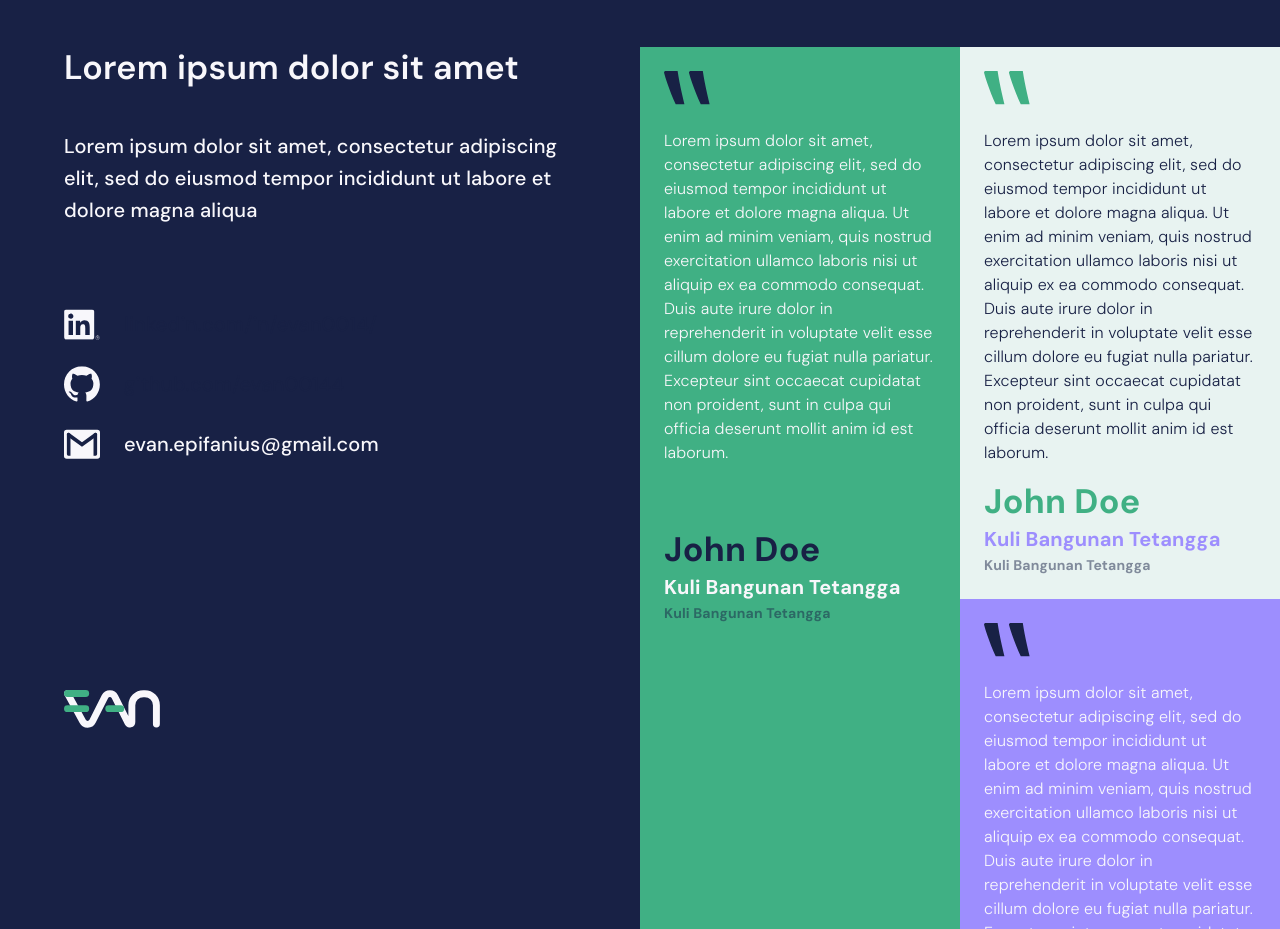
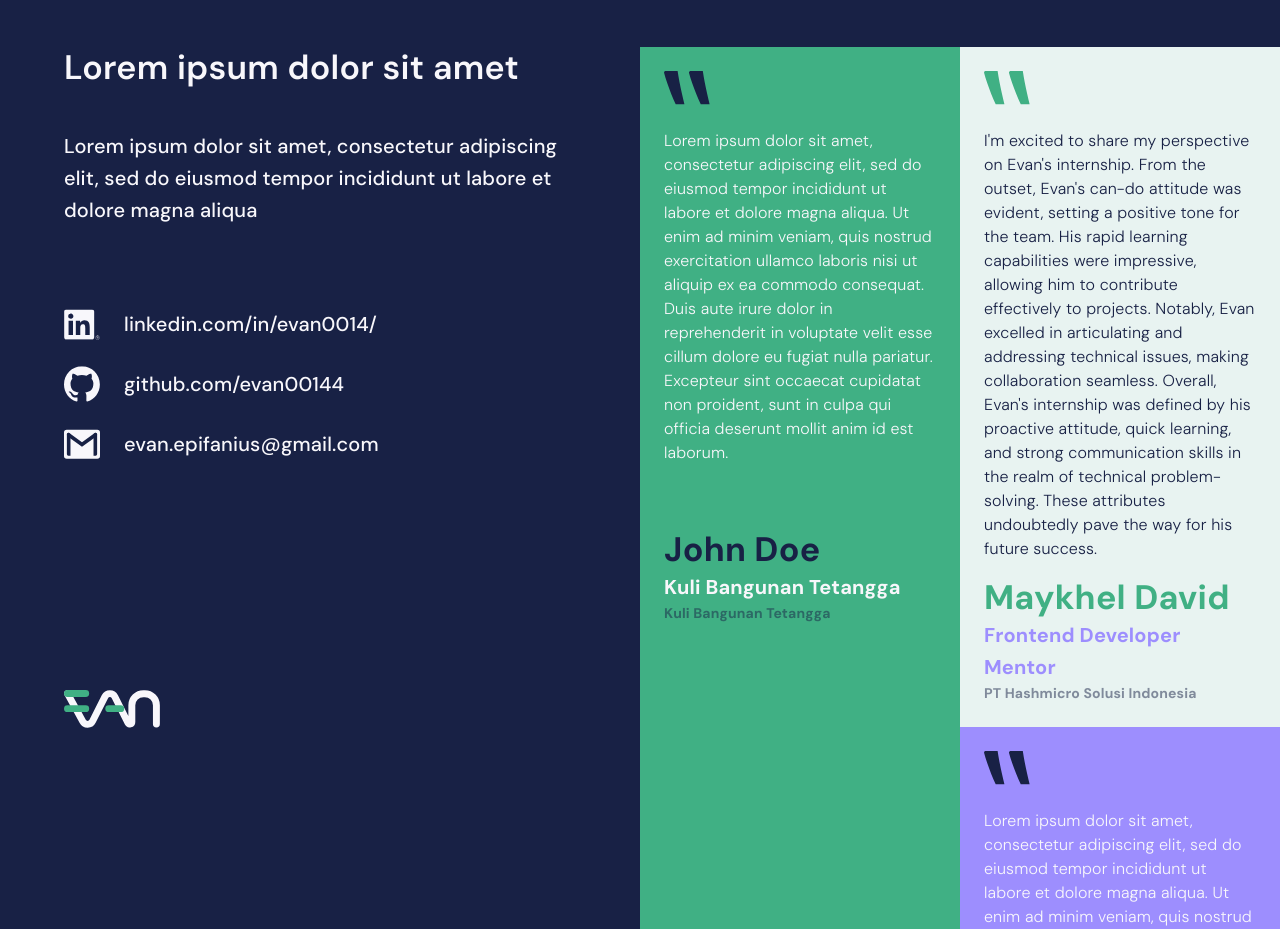
Before and after one commit to evan00144/evann, a React (Vite) app: page / in a window 1280 px wide. Shown: the part 2880-3809 px from the top of the page. Built offline with nearby package versions, Linux system fonts and the light colour scheme.

Commit message:
ka david testimoni

```diff
--- a/src/pages/Section/SectionFourTestimonial.tsx
+++ b/src/pages/Section/SectionFourTestimonial.tsx
@@ -60,6 +60,7 @@ export default function SectionFourTestimonial() {
               </Box>
               <Typography variant="h6">
                 <Link
+                  color={"textPrimary"}
                   sx={{
                     textDecoration: "none",
                   }}
@@ -85,6 +86,7 @@ export default function SectionFourTestimonial() {
               </Box>
               <Typography variant="h6">
                 <Link
+                  color={"textPrimary"}
                   sx={{
                     textDecoration: "none",
                   }}
@@ -198,35 +200,38 @@ export default function SectionFourTestimonial() {
                       marginBottom={"1rem"}
                       color={"primary"}
                     >
-                      Lorem ipsum dolor sit amet, consectetur adipiscing elit,
-                      sed do eiusmod tempor incididunt ut labore et dolore magna
-                      aliqua. Ut enim ad minim veniam, quis nostrud exercitation
-                      ullamco laboris nisi ut aliquip ex ea commodo consequat.
-                      Duis aute irure dolor in reprehenderit in voluptate velit
-                      esse cillum dolore eu fugiat nulla pariatur. Excepteur
-                      sint occaecat cupidatat non proident, sunt in culpa qui
-                      officia deserunt mollit anim id est laborum.
+                      I'm excited to share my perspective on Evan's internship.
+                      From the outset, Evan's can-do attitude was evident,
+                      setting a positive tone for the team. His rapid learning
+                      capabilities were impressive, allowing him to contribute
+                      effectively to projects. Notably, Evan excelled in
+                      articulating and addressing technical issues, making
+                      collaboration seamless. Overall, Evan's internship was
+                      defined by his proactive attitude, quick learning, and
+                      strong communication skills in the realm of technical
+                      problem-solving. These attributes undoubtedly pave the way
+                      for his future success.
                     </Typography>
                     <Typography
                       variant="h4"
                       fontWeight={700}
                       color={"secondary"}
                     >
-                      John Doe
+                      Maykhel David
                     </Typography>
                     <Typography
                       variant="h6"
                       fontWeight={700}
                       color={"tertiary.main"}
                     >
-                      Kuli Bangunan Tetangga
+                      Frontend Developer Mentor
                     </Typography>
                     <Typography
                       variant="body2"
                       fontWeight={700}
                       color={"primary.50"}
                     >
-                      Kuli Bangunan Tetangga
+                      PT Hashmicro Solusi Indonesia
                     </Typography>
                   </Box>
                 </Box>
```
